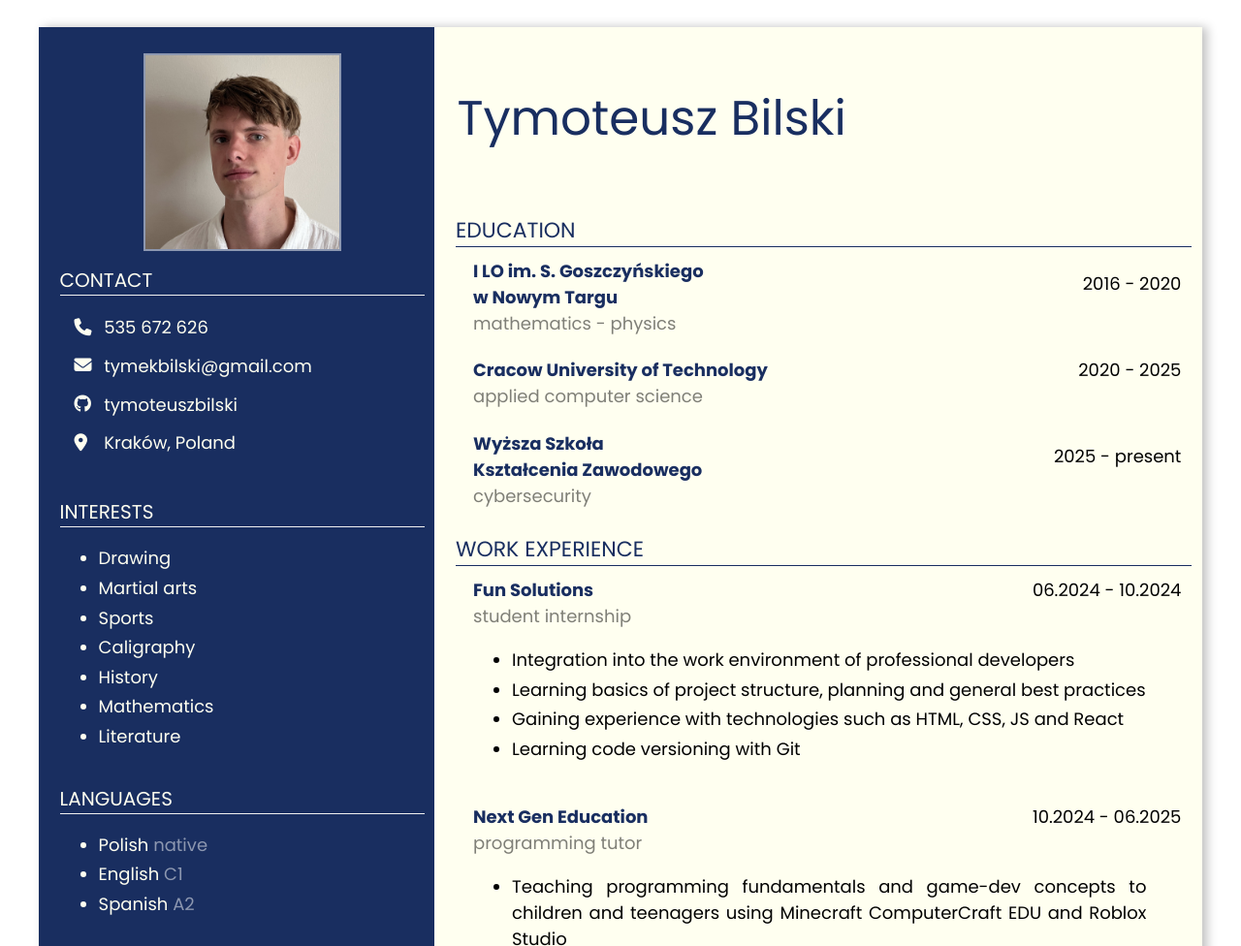
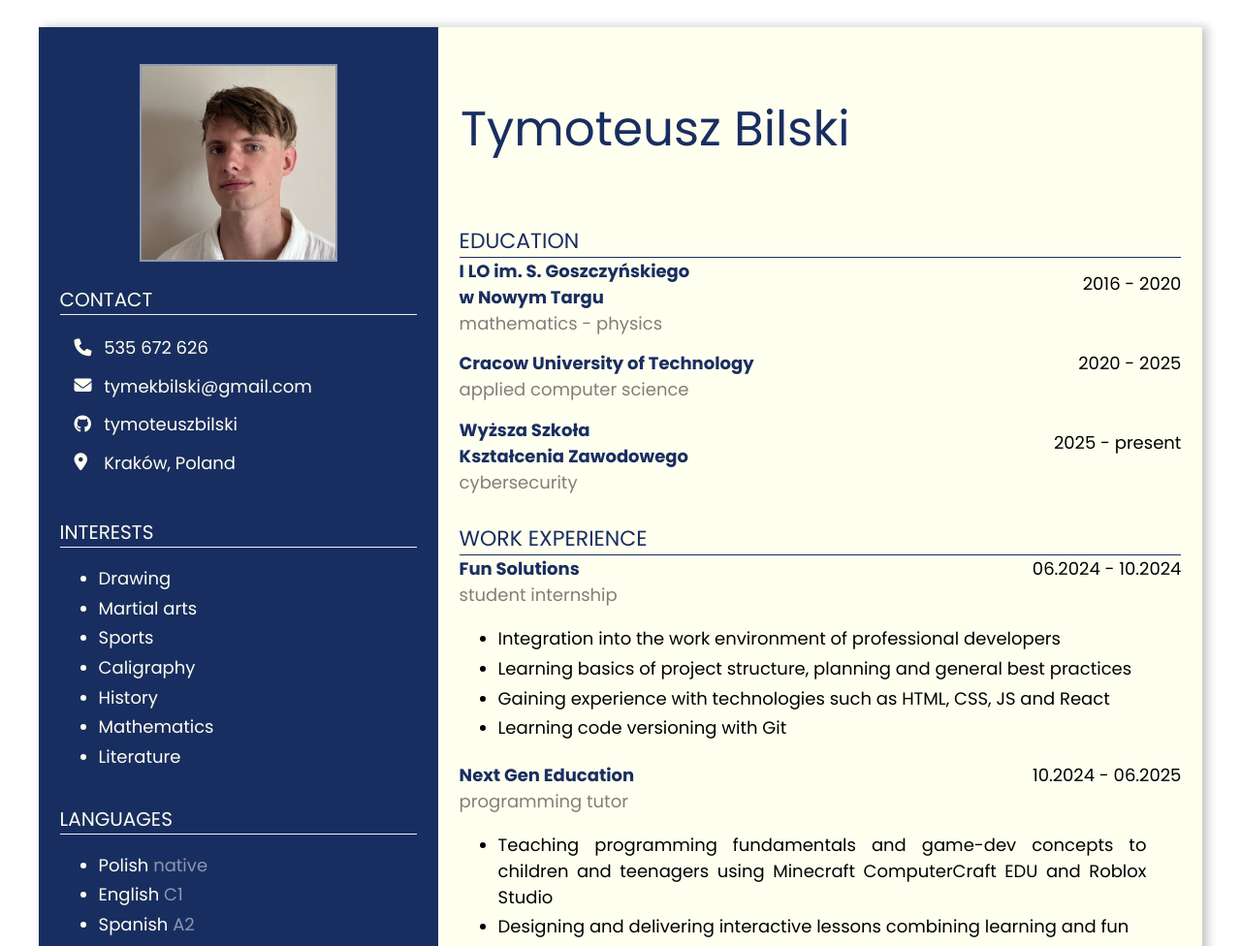
Before and after one commit to tymoteuszbilski/CV, a plain HTML site: page index.html in a window 1280 px wide. Shown: the top 976 px of the page at 97% size. Drawn offline with Linux system fonts and the light colour scheme.

Commit message:
Update styles.css

```diff
--- a/styles.css
+++ b/styles.css
@@ -89,19 +89,18 @@ h4 {
   color: var(--dark-color);
 }
 
+#education .stage {
+  margin-bottom: 0.8em;
+}
+
 .column {
-  padding: 0.4em;
+  padding: 1rem;
 }
 
 .stage-header {
   display: flex;
   justify-content: space-between;
   align-items: center;
-}
-
-.stage {
-  margin: 0.6em;
-  margin-left: 1em;
 }
 
 p {
@@ -120,21 +119,15 @@ i {
   color: var(--light-color);
 }
 
-#righthed {
-  color: var(--bright-color);
-}
-
 #left {
   flex: 1;
   background-color: var(--dark-color);
   color: var(--bright-color);
-  padding-left: 1rem;
 }
 
 #right {
   flex: 2;
   background-color: var(--bright-color);
-  padding-left: 1rem;
 }
 
 ul {
@@ -151,8 +144,8 @@ li {
 }
 
 img {
-  align-items: center;
   margin-top: 20px;
+  margin-bottom: 10px;
   border: solid var(--light-color) 2px;
   width: 200px;
   height: 200px;
```
